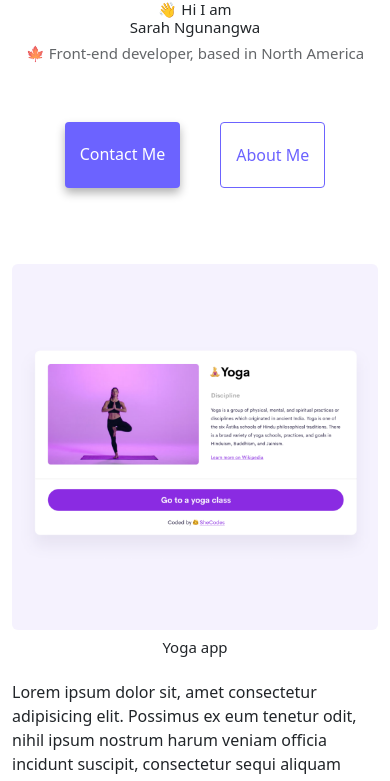
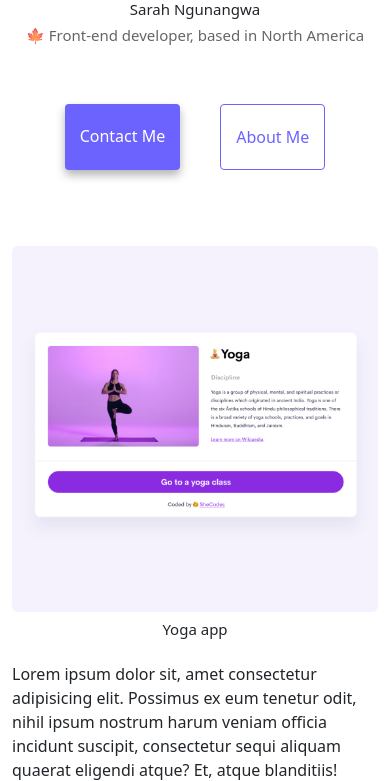
Before and after one commit to 5ar4hJ/About-me, a plain HTML site: page index.html in a window 390 px wide. Shown: the part 116-897 px from the top of the page. Drawn offline with nearby package versions, Linux system fonts and the light colour scheme.

Commit message:
Included more css

```diff
--- a/index.html
+++ b/index.html
@@ -61,7 +61,7 @@
         </div>
       </div>
     </nav>
-    <h2>👋 Hi I am</h2>
+    <h2 class="d-none d-md-block">👋 Hi I am</h2>
     <h1>Sarah Ngunangwa</h1>
     <h3 class="mt-2" >🍁 Front-end developer, based in North America</h3>
     <div class="navigation-links">
```
